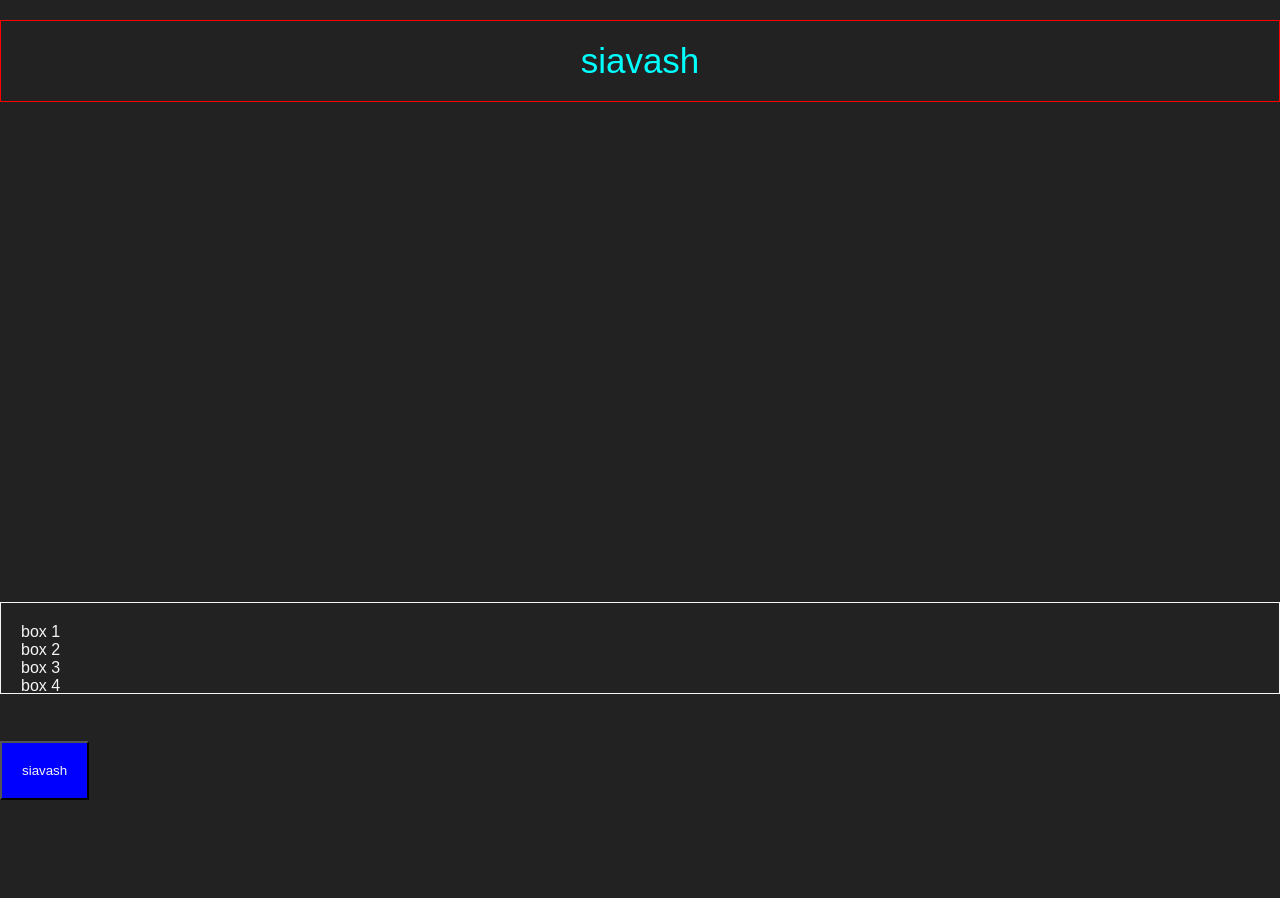
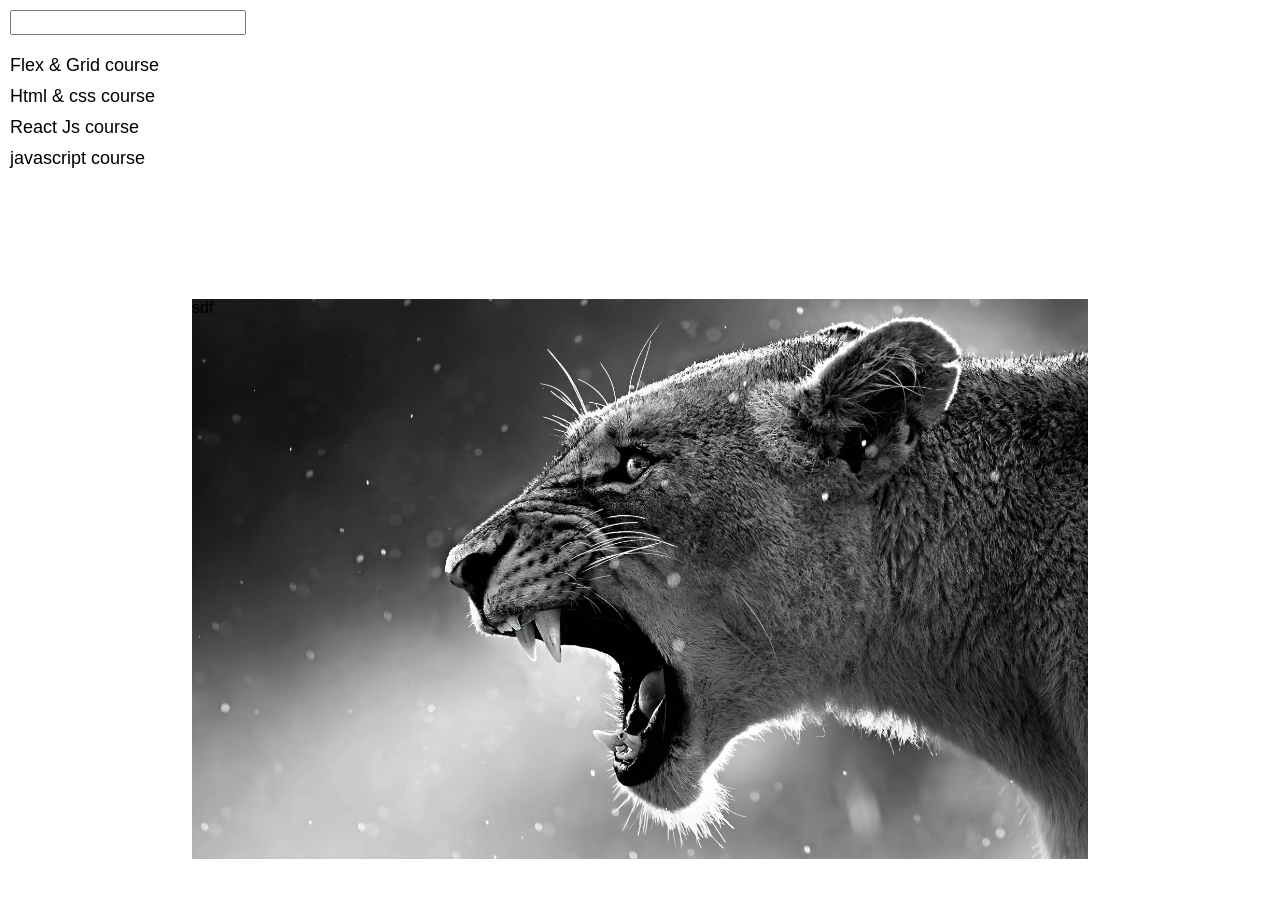
Before and after one commit to 30YA/JS-Learn, a plain HTML site: page index.html in a window 1280 px wide. Drawn offline with Linux system fonts and the light colour scheme.

Commit message:
filter of products project

```diff
--- a/index.html
+++ b/index.html
@@ -14,20 +14,14 @@
     <title>30YA</title>
   </head>
   <body>
-    <main id="main1" class="main"></main>
-    <p style="color: aqua;" id="par" class="sia">siavash</p>
-    <div class="examplebox">
-      <div id="example1" class="example1">
-        <div>box 1</div>
-        <div>box 2</div>
-        <div>box 3</div>
-        <div>box 4</div>
-        <div>box 5</div>
-        <div>box 6</div>
-        <div>box 7</div>
+    <input class="par" type="text" id="txt">
+    <div id="myDiv"></div>
+    <div class="center">
+      <div class="box">
+        sdf
       </div>
     </div>
-    <button onclick="scrolltoo()">siavash</button>
+    <br><br><br><br><br><br><br><br><br><br><br><br><br><br><br><br><br><br><br><br><br><br>
     <script src="script.js"></script>
   </body>
 </html>
--- a/script.js
+++ b/script.js
@@ -1,26 +1,29 @@
 "use strict";
-// Try catch : Error handling : ------------------------------------
-const obj = {
-    name: "sia",
-    last: "agh",
-    get test(){
-        console.log(`${this.name} ${this.last}`);
-    },
-    set test(value){
-        if (typeof value != 'string') {
-            throw new Error(" this is fucking wrong");
-        }
-        const sp = value.split(" ");
-        if (sp.length < 2) {
-            throw new Error(" siiick");
-        }
-        this.name = sp[0];
-        this.last = sp[1];
-    }
+// filter of products project : ------------------------------------
+
+const inp = document.getElementById("txt");
+const myDiv = document.getElementById("myDiv");
+let txtvalue = '';
+const products = [
+    {title: 'javascript course'},
+    {title: 'React Js course'},
+    {title: 'Html & css course'},
+    {title: 'Flex & Grid course'},
+]
+function filterProducts(pro,txv) {
+    myDiv.innerHTML = "";
+    const filter = pro.filter(item => {
+        return item.title.toLowerCase().includes(txv.toLowerCase());
+    })
+    filter.forEach(element => {
+        const p = document.createElement("p");
+        p.classList = "par";
+        p.textContent = element.title;
+        myDiv.prepend(p);
+    });
 }
-try {
-    obj.test = "siavash";
-    obj.test;
-} catch (error) {
-    console.log(error);
-}
+inp.addEventListener("input", (val) => {
+    txtvalue = val.target.value;
+    filterProducts(products,txtvalue);
+})
+filterProducts(products,txtvalue);
--- a/style.css
+++ b/style.css
@@ -9,7 +9,6 @@
     font-family:sans-serif;
     margin: 0;
     padding: 0;
-    background-color: rgb(34, 34, 34);
 }
 ul,li,ol{
     text-decoration: none;
@@ -19,66 +18,26 @@ a{
     text-decoration:none;
     color: black;
 }
-main{
-    color: blanchedalmond;
-    padding: 10px;
-    margin: auto;
-    position: relative;
+html,body{
+    height: 100%;
 }
 .center{
     display: flex;
     justify-content: center;
     align-items: center;
-    margin-top: 40px;
+    width: 100%;
+    height: 100%;
 }
-.clock{
-    font-size: 70px;
+.box{
+    width: 70%;
+    height: 70%;
+    background-image: url("111.jpg");
+    background-size: cover;
+    background-position-x: center;
+    transition: all 0.9s;
+    position: fixed;
 }
-.sia{
-    font-size: 35px;
-    color: blanchedalmond;
-    border: 1px solid red;
-    display: flex;
-    justify-content: center;
-    padding: 20px;
+.par{
+    font-size: 18px;
+    margin: 10px;
 }
-.circle{
-    width: 50px;
-    height: 50px;
-    background-color: chartreuse;
-    position: absolute;
-    border-radius: 100%;
-    top: 0;
-}
-.examplebox{
-    color: whitesmoke;
-}
-.examplebox .example1{
-    height: 50px;
-    border: 1px solid whitesmoke;
-    padding: 20px;
-    overflow: scroll;
-    margin-bottom: 500px;
-    margin-top: 500px;
-}
-.examplebox .example2{
-    height: 50px;
-    border: 1px solid whitesmoke;
-    padding: 20px;
-    overflow: scroll;
-    margin-bottom: 500px;
-}
-.examplebox .example3{
-    height: 50px;
-    border: 1px solid whitesmoke;
-    padding: 20px;
-    overflow: scroll;
-    margin-bottom: 500px;
-}
-button{
-    color: whitesmoke;
-    padding: 20px;
-    background-color: blue;
-    position: sticky;
-    bottom: 0;
-}
```
